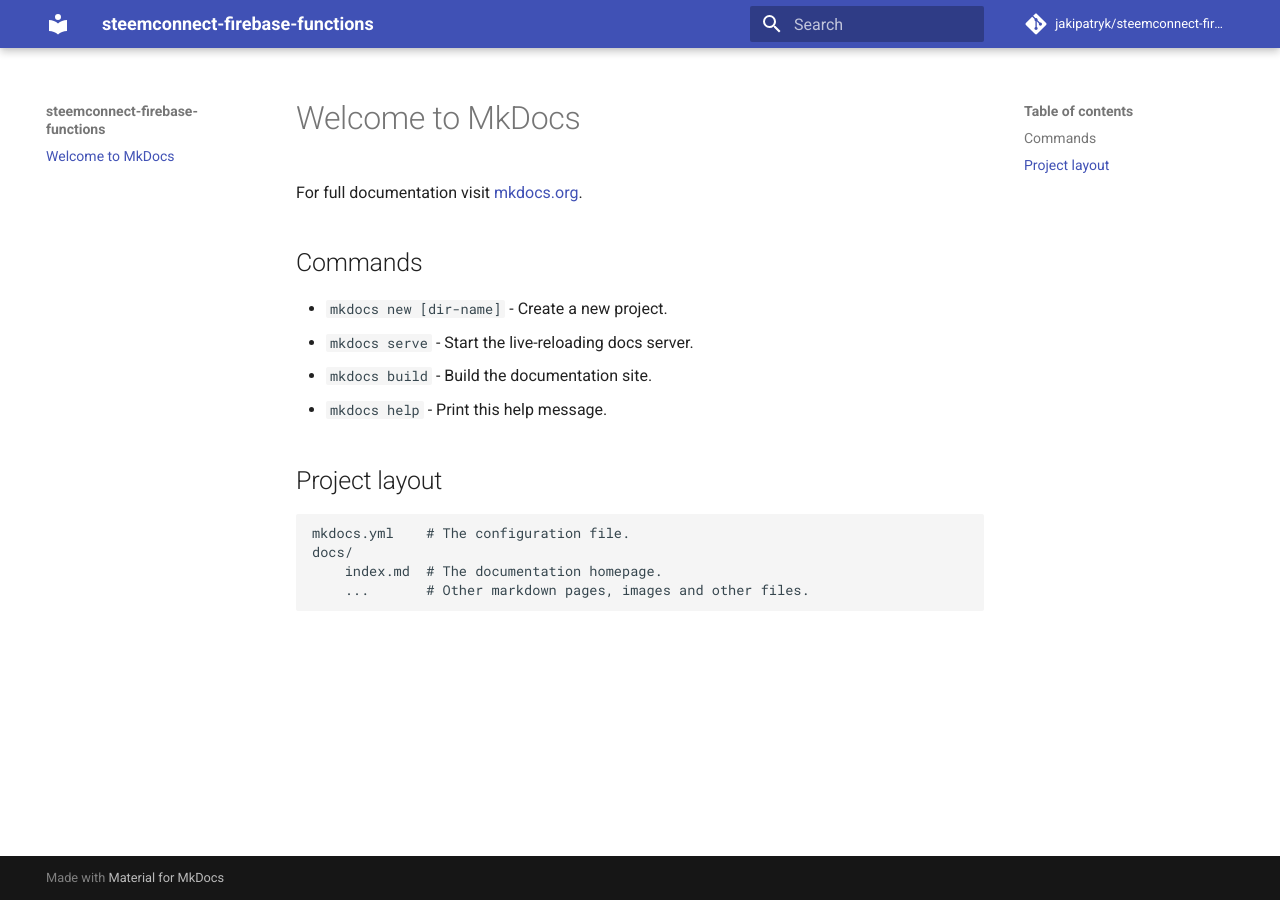
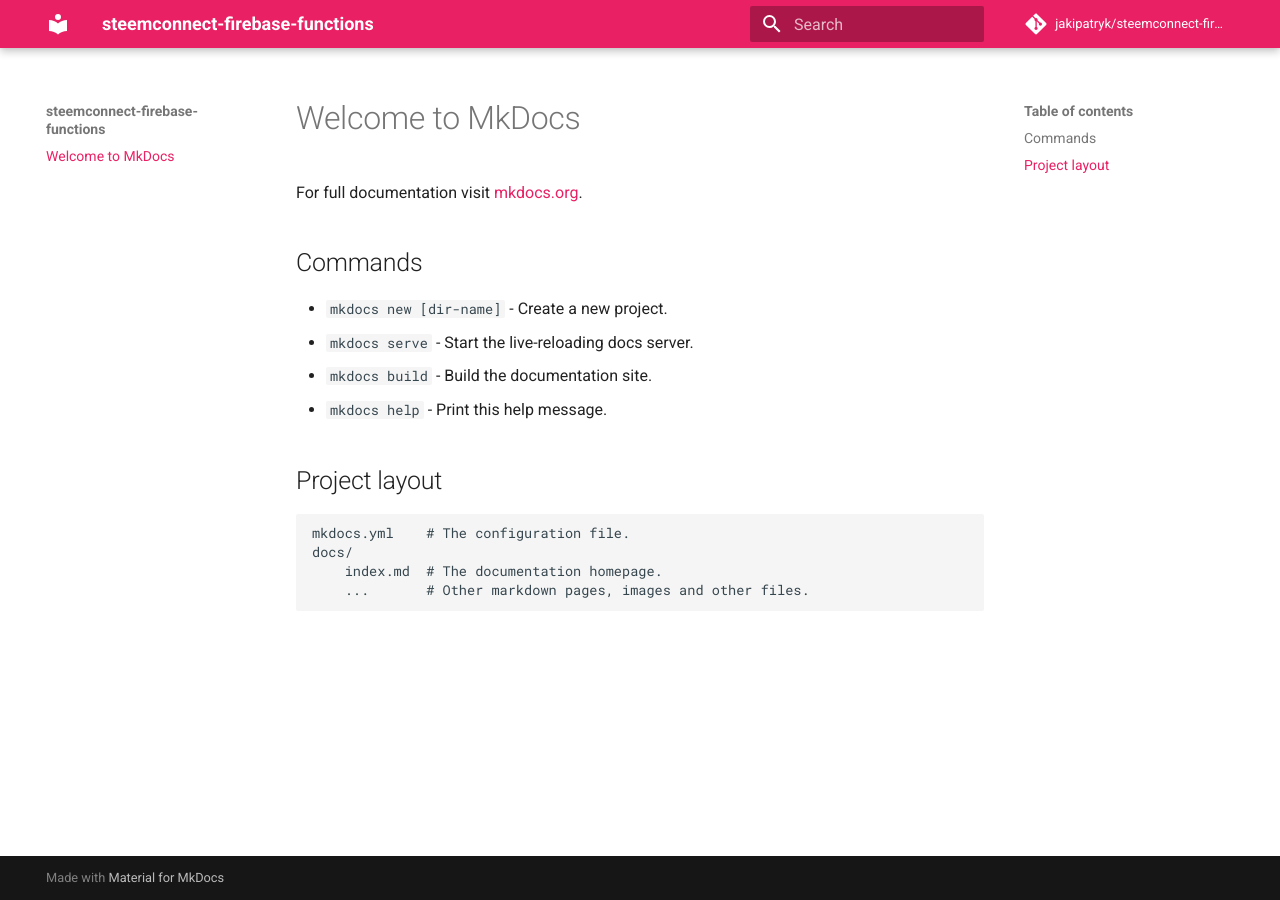
Before and after one commit to jakipatryk/steemconnect-firebase-functions, an MkDocs documentation site: the page built from docs/index.md, in a window 1280 px wide. Built offline with MkDocs 1.6.1 and Material for MkDocs 9.7.7, drawn with Linux system fonts in a browser that asks for light colours; comment, search, counter and statistics services are not loaded.

Commit message:
Change color palette

```diff
--- a/mkdocs.yml
+++ b/mkdocs.yml
@@ -1,5 +1,12 @@
 site_name: steemconnect-firebase-functions
 theme:
   name: 'material'
+  language: 'en'
+  palette:
+    primary: 'pink'
+    accent: 'indigo'
+  font:
+    text: 'Roboto'
+    code: 'Roboto Mono'
 repo_name: 'jakipatryk/steemconnect-firebase-functions'
 repo_url: 'https://github.com/jakipatryk/steemconnect-firebase-functions'
```
